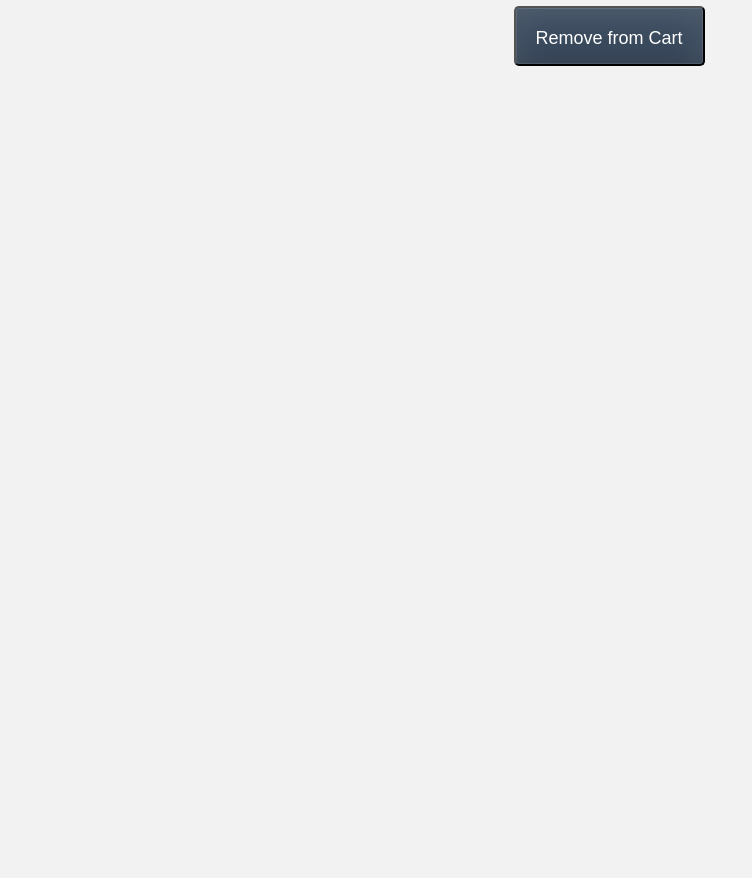
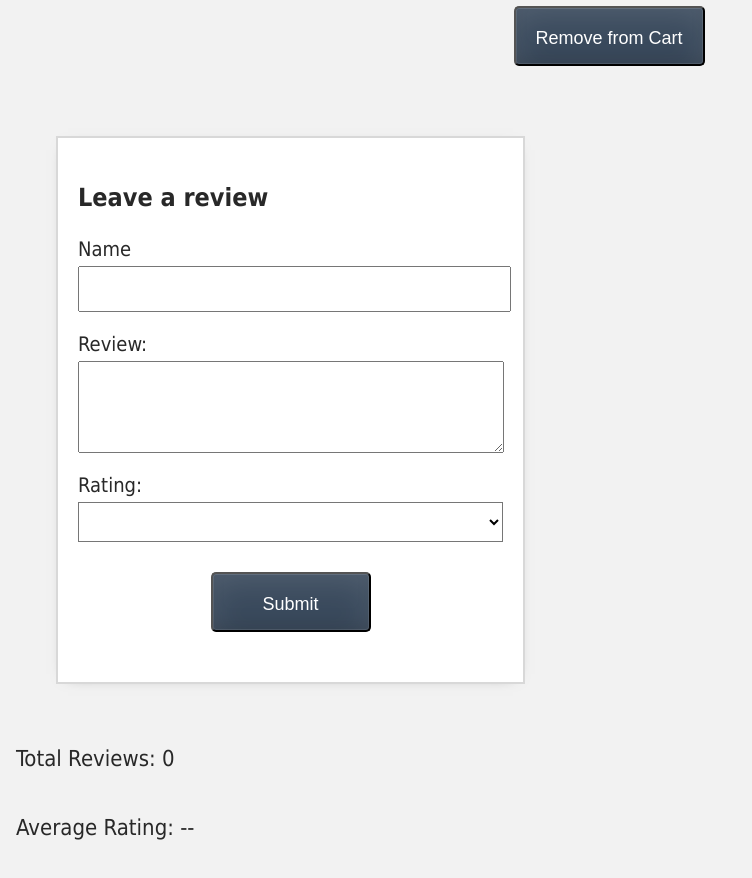
Before and after one commit to myronschippers/challenge-worksheet, a Vue app: page / in a window 1280 px wide. Shown: the part 940-1818 px from the top of the page, without its empty margins (0-752 px from the left). Before the commit the page ends 1052 px from the top, so only its background shows below. Built offline with nearby package versions, Linux system fonts and the light colour scheme.

Commit message:
following 11th Lesson, creating a reviews form for submitting reviews about the product

```diff
--- a/src/components/ProductDisplay.vue
+++ b/src/components/ProductDisplay.vue
@@ -1,5 +1,6 @@
 <script setup>
 import { ref, computed } from 'vue';
+import ReviewForm from '@/components/ReviewForm.vue';
 import socksGreenImage from '@/assets/images/socks_green.jpeg';
 import socksBlueImage from '@/assets/images/socks_blue.jpeg';
 
@@ -17,6 +18,7 @@ const brand = ref('Vue Mastery');
 const description = ref(
   'These are outstanding socks. Made from first rate alpaca fur.'
 );
+const reviews = ref([]);
 
 // computed - caches the value and only updates if the properties inside are updated
 const title = computed(() => {
@@ -69,6 +71,18 @@ const shipping = computed(() => {
   return 2.99;
 });
 
+const averageReviewRating = computed(() => {
+  if (reviews.value.length === 0) {
+    return '--';
+  }
+  const totalRating = reviews.value.reduce(
+    (ratingsAccumulator, currentReview) => {
+      return ratingsAccumulator + currentReview.rating;
+    }
+  );
+  return totalRating / reviews.length;
+});
+
 // Fifth Lesson: interactions in the UI and dynamic events
 const addToCart = () => {
   emit('add-to-cart', variants.value[selectedVariant.value].id);
@@ -85,9 +99,9 @@ const removeItemFromCart = () => {
   emit('remove-from-cart');
 };
 
-// Sixth Lesson: dynamic classes and styling `:style` `:class`
-
-// Sixth Challenge - Bind the `out-of-stock-image` class to the image whenever `inStock` is `false`
+const addReviews = (newReview) => {
+  reviews.value.push(newReview);
+};
 </script>
 
 <template>
@@ -155,5 +169,9 @@ const removeItemFromCart = () => {
         </div>
       </div>
     </div>
+
+    <ReviewForm @review-submitted="addReview"></ReviewForm>
+    <p>Total Reviews: {{ reviews.length }}</p>
+    <p>Average Rating: {{ averageReviewRating }}</p>
   </div>
 </template>
--- /dev/null
+++ b/src/components/ReviewForm.vue
@@ -0,0 +1,47 @@
+<script setup>
+import { reactive } from 'vue';
+
+const emit = defineEmits(['review-submitted']);
+
+const review = reactive({
+  name: '',
+  content: '',
+  rating: null,
+});
+
+const onSubmit = () => {
+  const productReview = {
+    name: review.name,
+    content: review.content,
+    rating: review.rating,
+  };
+  emit('review-submitted', productReview);
+
+  // clear form fields
+  review.name = '';
+  review.content = '';
+  review.rating = null;
+};
+</script>
+
+<template>
+  <form class="review-form" @submit.prevent="onSubmit">
+    <h3>Leave a review</h3>
+    <label for="name">Name</label>
+    <input id="name" name="name" v-model="review.name" />
+
+    <label for="review">Review:</label>
+    <textarea id="review" name="review" v-model="review.content"></textarea>
+
+    <label for="rating">Rating:</label>
+    <select id="rating" name="rating" v-model.number="review.rating">
+      <option>5</option>
+      <option>4</option>
+      <option>3</option>
+      <option>2</option>
+      <option>1</option>
+    </select>
+
+    <input class="button" type="submit" value="Submit" />
+  </form>
+</template>
```
